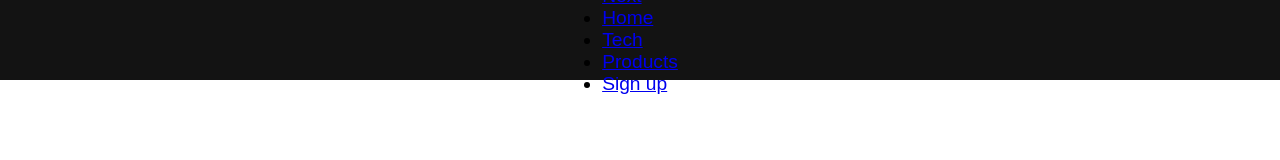
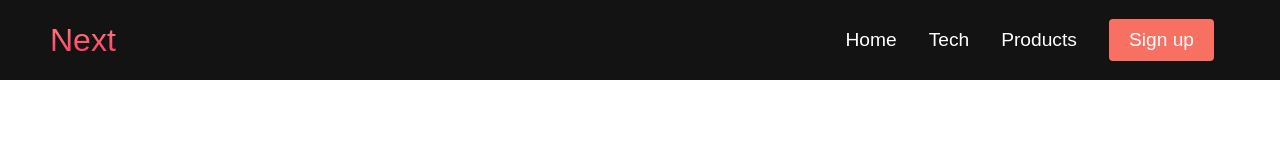
Before and after one commit to hand052/Website-portfolio, a plain HTML site: page index.html in a window 1280 px wide. Drawn offline with Linux system fonts and the light colour scheme.

Commit message:
some format changes

```diff
--- a/styles.css
+++ b/styles.css
@@ -4,7 +4,6 @@
     padding: 0;
     font-family: 'Kumbh Sans', sans-serif;
 }
-
 
 .navbar {
     background: #131313;
@@ -17,3 +16,81 @@
     top: 0;
     z-index: 999;
 }
+
+.navbar__container{
+    display: flex;
+    justify-content: space-between;
+    height: 80px;
+    z-index: 1;
+    width: 100%;
+    max-width: 1300px;
+    margin: 0 auto;
+    padding: 0 50px;
+}
+
+#navbar__logo{
+    background-color: #ff8177;
+    background-image: linear-gradient(to top, #ff0844 0%, #ffb199 100%);
+    background-size: 100%;
+    -webkit-background-clip: text;
+    -moz-background-clip: text;
+    -webkit-text-fill-color: transparent;
+    -moz-text-fill-color: transparent;
+    display: flex;
+    align-items: center;
+    cursor: pointer;
+    text-decoration: none;
+    font-size: 2rem;
+}
+
+.fa-gem{
+    margin-right: 0.5rem;
+}
+
+.navbar__menu{
+    display: flex;
+    align-items: center;
+    list-style: none;
+    text-align: center;
+}
+
+.navbar__item{
+    height: 80px;
+}
+
+.navbar__links{
+    color: #fff;
+    display: flex;
+    align-items: center;
+    justify-content: center;
+    text-decoration: none;
+    padding: 0 1rem;
+    height: 100%;
+}
+
+.navbar__btn{
+    display: flex;
+    justify-content: center;
+    align-items: center;
+    padding: 0 1rem;
+    width: 100%;
+}
+
+.button{
+    display: flex;
+    justify-content: center;
+    align-items: center;
+    text-decoration: none;
+    padding: 10px 20px;
+    height: 100%;
+    width: 100%;
+    border: none;
+    outline: none;
+    border-radius: 4px;
+    background: #f77062;
+    color: #fff;
+}
+
+.button:hover{
+
+}
```
